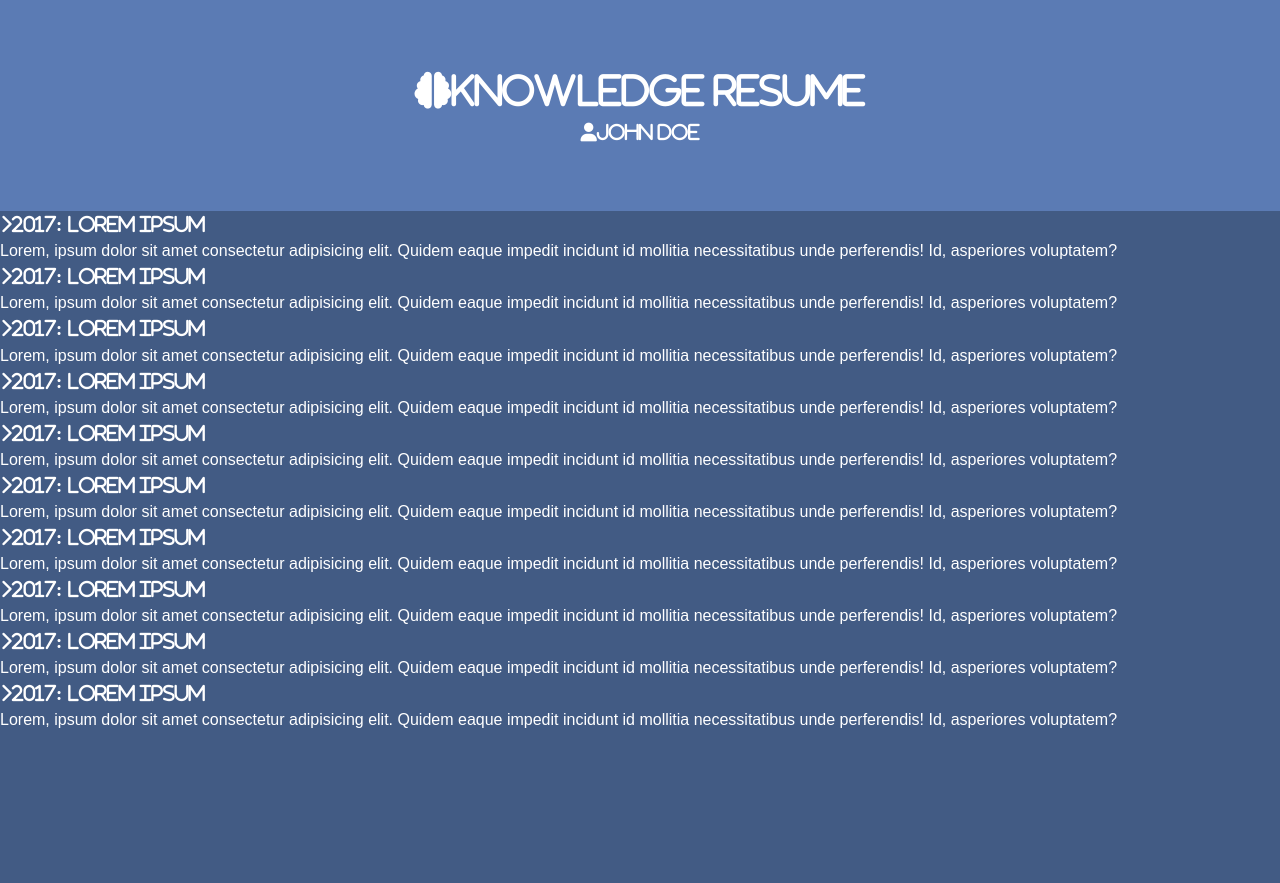
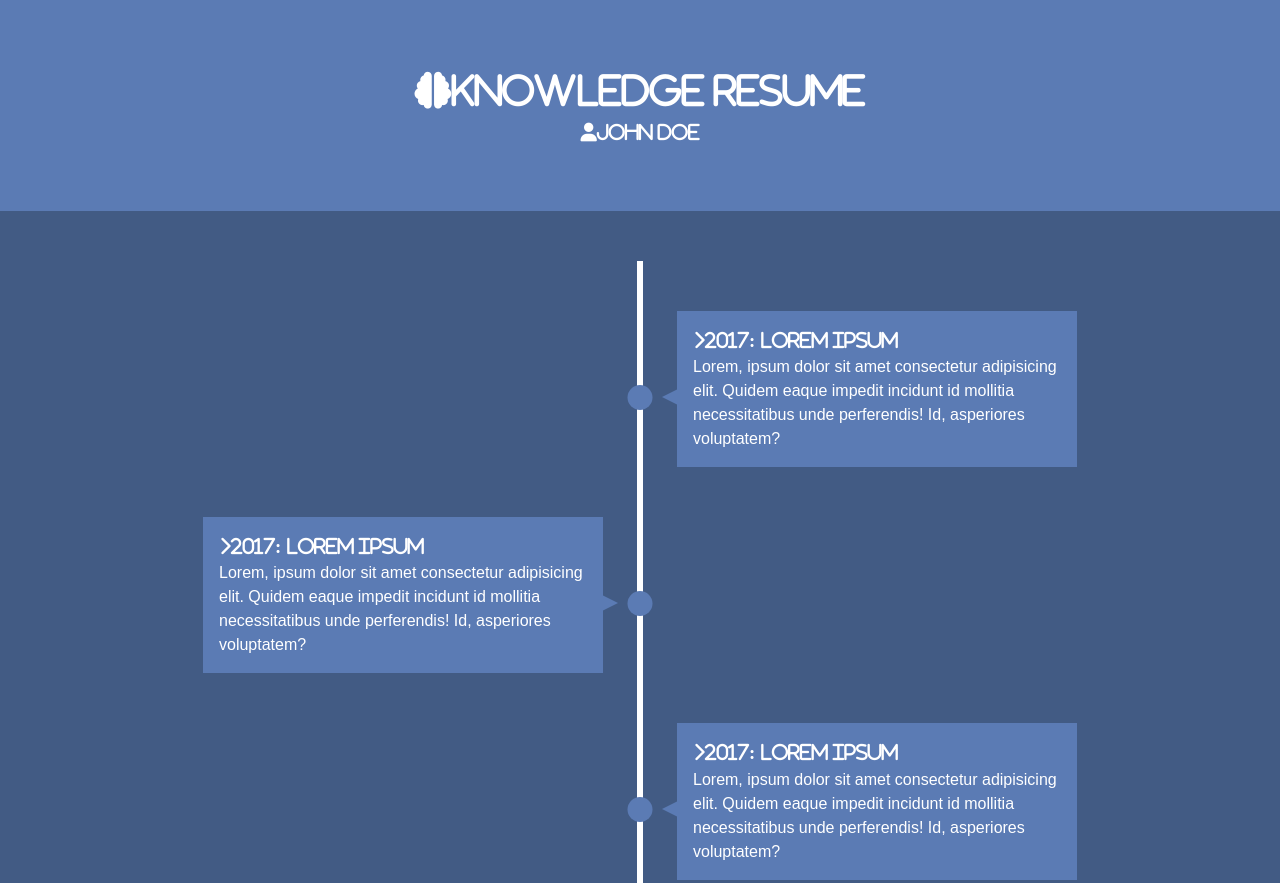
Before and after one commit to totallycrow/css-timeline-project, a plain HTML site: page index.html in a window 1280 px wide. Shown: the top 883 px of the page. Before the commit the page ends 800 px from the top, so only its background shows below. Drawn offline with Linux system fonts and the light colour scheme.

Commit message:
Added timeline boxes and styling

```diff
--- a/index.html
+++ b/index.html
@@ -112,5 +112,8 @@
 
 
 <script src="https://kit.fontawesome.com/45e37fc919.js"></script>
+<footer>
+    <script> </script>
+</footer>
 </body>
 </html>
--- a/style.css
+++ b/style.css
@@ -32,3 +32,79 @@ body {
 h1 {
     font-size: 2.3rem;
 }
+
+#timeline ul {
+    background: var(--primary-color);
+    padding: 50px 0;
+}
+
+/* Create Line */
+#timeline ul li {
+    list-style: none;
+    position: relative;
+    width: 6px;
+    margin: 0 auto;
+    padding-top: 50px;
+    background: #fff;
+}
+
+/* Boxes */
+
+#timeline ul li div {
+    position: relative;
+    bottom: 0;
+    width: 400px;
+    padding: 1rem;
+    background: var(--secondary-color);
+    transition: all 0.5s ease-in-out;
+}
+
+/* Right Side */
+
+#timeline ul li:nth-child(odd) div {
+    left: 40px;
+}
+
+/* Left Side */
+
+#timeline ul li:nth-child(even) div {
+    left: -434px;
+}
+
+/* Dots */
+#timeline ul li::after {
+    content: '';
+    position: absolute;
+    left: 50%;
+    bottom: 0;
+    top: 60%;
+    width: 25px;
+    height: 25px;
+    background: var(--secondary-color);
+    transform: translateX(-50%);
+    border-radius: 50%;
+    transition: background 0.5s ease-in-out;
+}
+
+/* Arrows */
+#timeline div:before {
+    content: '';
+    position: absolute;
+    bottom: 0;
+    top: 50%;
+    width: 0;
+    height: 0;
+    border-style: solid;
+}
+
+#timeline ul li:nth-child(odd) div::before {
+    left: -15px;
+    border-width: 8px 16px 8px 0;
+    border-color: transparent var(--secondary-color) transparent transparent;
+}
+
+#timeline ul li:nth-child(even) div::before {
+    right: -15px;
+    border-width: 8px 0 8px 16px;
+    border-color: transparent transparent transparent var(--secondary-color);
+}
```
